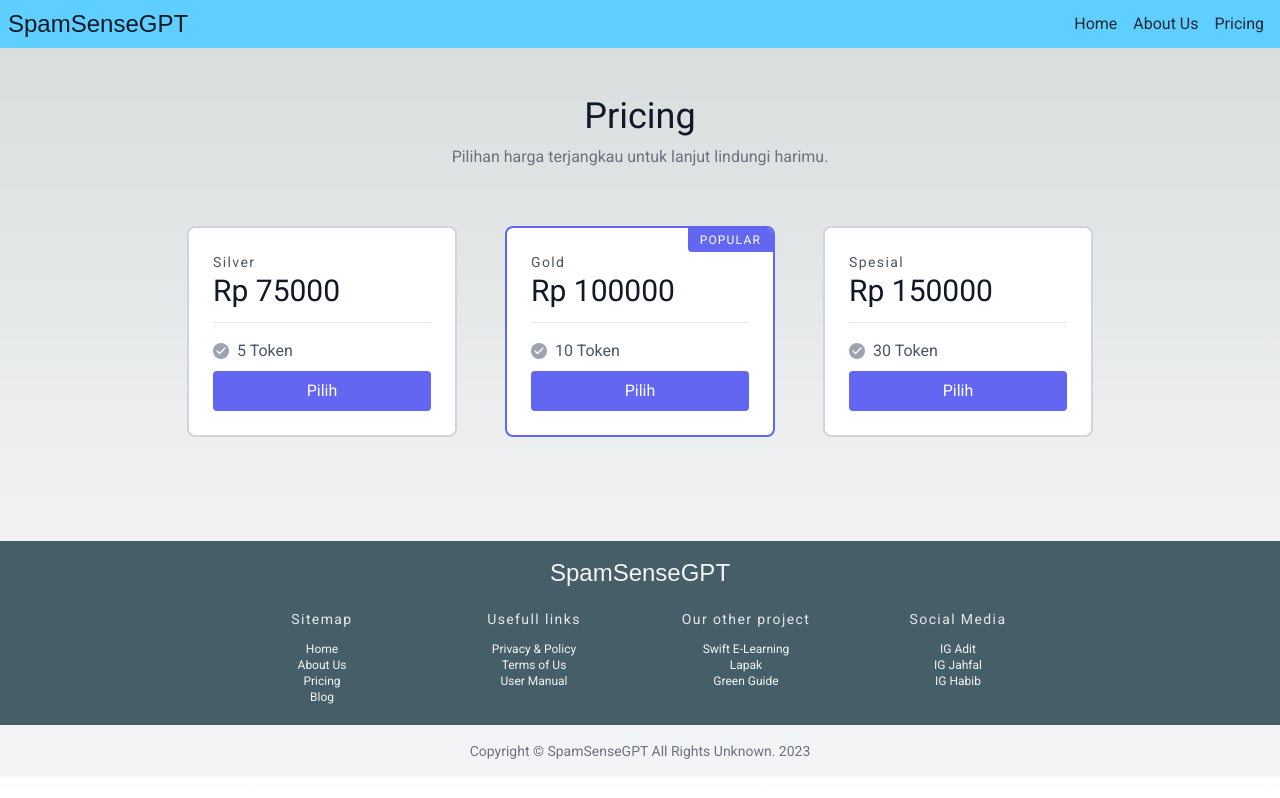
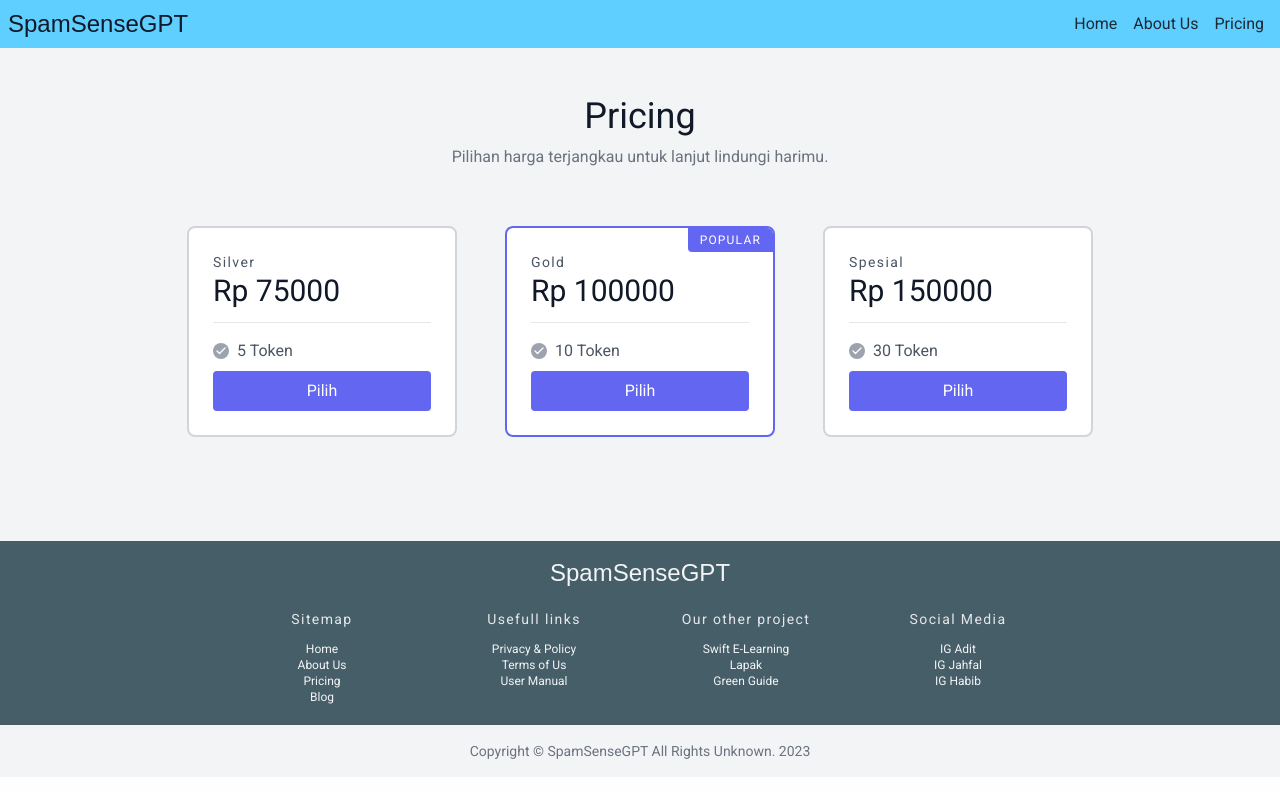
Before and after one commit to AdMFirst/SpamSenseGPT, a Next.js app: page /pricing in a window 1280 px wide. Built offline with nearby package versions, Linux system fonts and the light colour scheme; a web font is replaced by a local one.

Commit message:
fix typo

```diff
--- a/app/pricing/page.tsx
+++ b/app/pricing/page.tsx
@@ -3,7 +3,7 @@ import 'tailwindcss/tailwind.css';
 
 const Pricing = () => {
     return (
-        <div className="bg-gary-100 relative">
+        <div className="bg-gray-100 relative">
             <section className="text-gray-600 body-font overflow-hidden">
                 <div className="container px-5 pb-24 pt-12 mx-auto">
                     <div className="flex flex-col text-center w-full mb-12">
```
